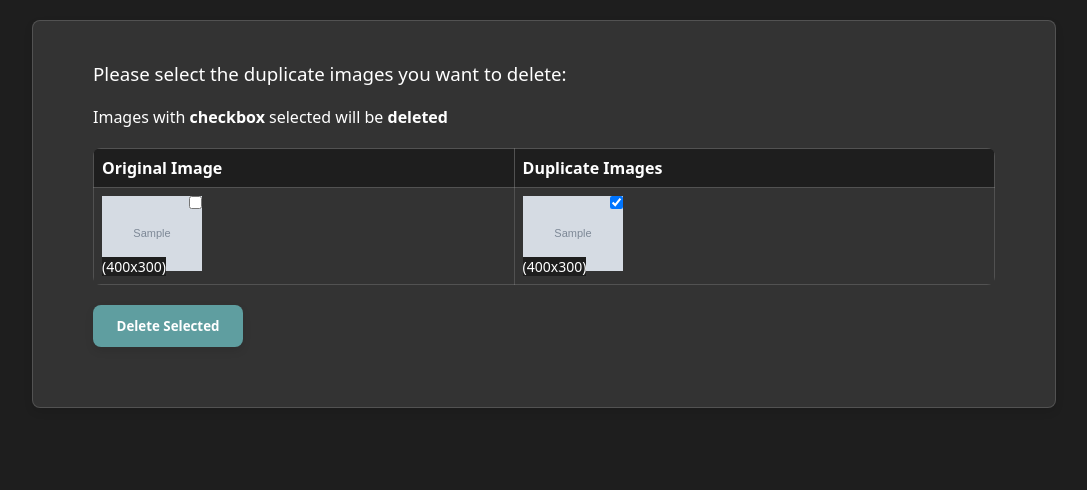
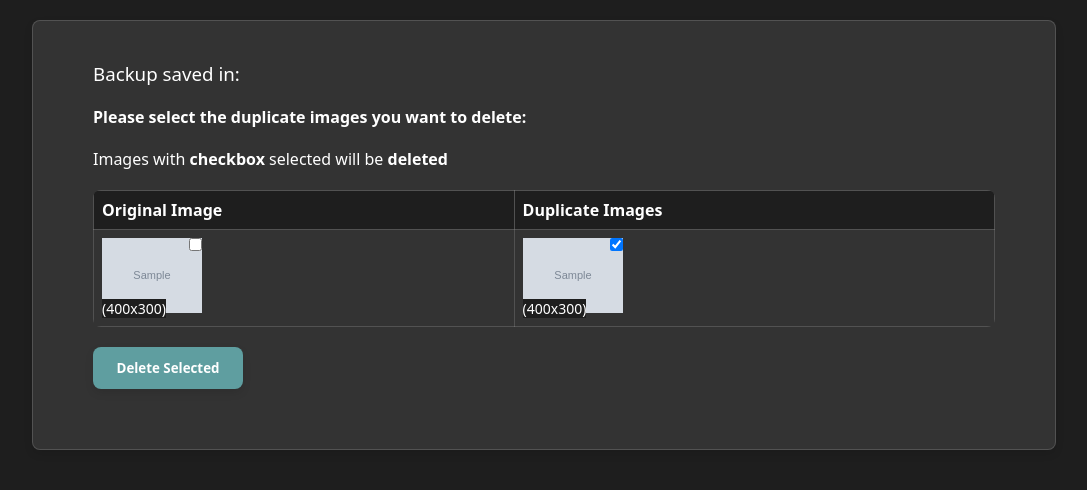
Before and after one commit to daxcay/ImageDuplicateFinder, a Flask app: template templates/result.html in a window 1280 px wide. Shown: the top 490 px of the page, without its empty margins (96-1183 px from the left). Run offline with Flask 3, Linux system fonts and the light colour scheme; the template is opened without the code that fills it: most values are stand-ins (such as "Sample title", 1, 10 or a date in 2020); grey boxes marked "Sample" are stand-in pictures; data that the repository does not hold is empty.

Commit message:
Update result.html

```diff
--- a/templates/result.html
+++ b/templates/result.html
@@ -10,7 +10,8 @@
 
 <body>
     <form id="deleteForm" action="/delete_duplicates" method="post" enctype="multipart/form-data">
-        <h3>Please select the duplicate images you want to delete:</h3>
+        <h3>Backup saved in: <span id="backup_path"></span></h3>
+        <h4>Please select the duplicate images you want to delete:</h4>
         <p>Images with <b>checkbox</b> selected will be <b>deleted</b></p>
         <div class="block">
             <input type="hidden" id="images_folder" name="images_folder" value="{{ images_folder }}">
@@ -114,6 +115,12 @@
         }
 
         function init() {
+
+            let images_folder = localStorage.getItem('images_folder');
+            if(images_folder) {
+                $('#backup_path').text(images_folder+"\\backup")
+            }
+
             calculateImageDimensions()
 
             fetch('/find_duplicates_errors')
```
